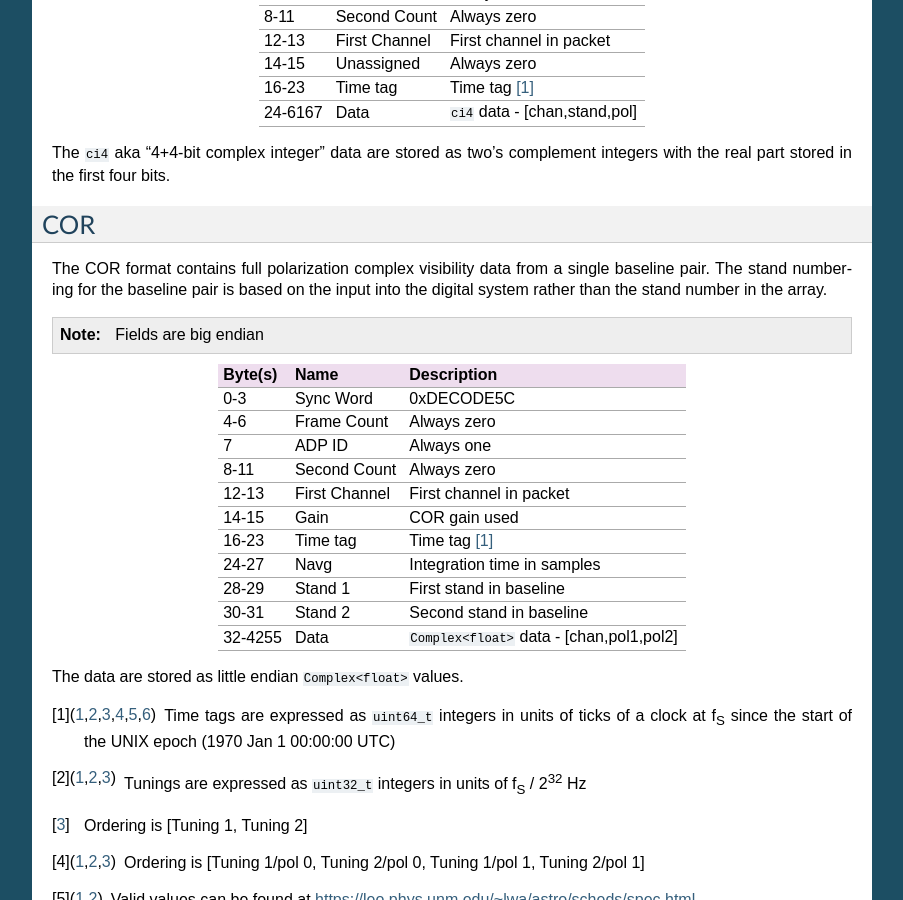
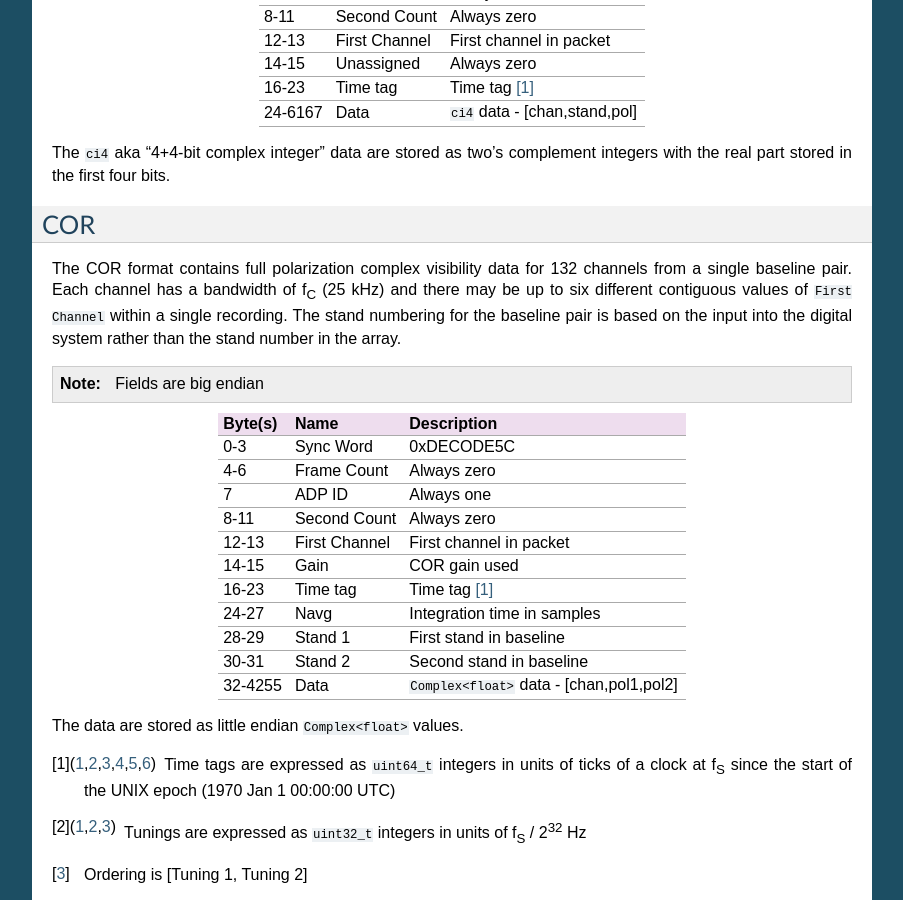
Before and after one commit to lwa-project/lsl, a Sphinx documentation site: the page built from docs/source/data-formats.rst, in a window 1280 px wide and 900 px high, scrolled down 3190 px. Shown: the whole window, without its empty margins (198-1101 px from the left). Built offline with Sphinx 7.4.7, drawn with Linux system fonts in a browser that asks for light colours; formulas are drawn with MathJax 3; pages that are not in the unit, such as notebooks, are missing from menus.

Commit message:
Better COR description.

```diff
--- a/docs/source/data-formats.rst
+++ b/docs/source/data-formats.rst
@@ -242,9 +242,12 @@ integers with the real part stored in the first four bits.
 
 COR
 ---
-The COR format contains full polarization complex visibility data from a single
-baseline pair.  The stand numbering for the baseline pair is based on the input
-into the digital system rather than the stand number in the array.
+The COR format contains full polarization complex visibility data for 132
+channels from a single baseline pair.  Each channel has a bandwidth of
+f\ :sub:`C` (25 kHz) and there may be up to six different contiguous values of
+``First Channel`` within a single recording.  The stand numbering for the
+baseline pair is based on the input into the digital system rather than the
+stand number in the array.
 
 .. note:: Fields are big endian
 
```
